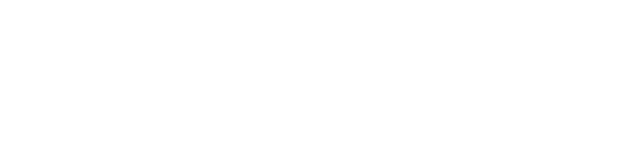
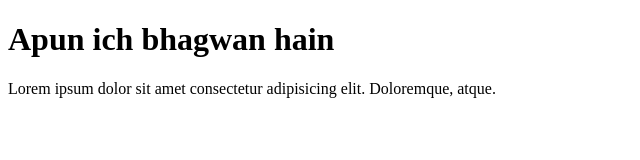
Before and after one commit to junaidzamaahmed/my-third-repo, a plain HTML site: page index.html in a window 1280 px wide. Shown: the whole page, without its empty margins (0-640 px from the left). Drawn offline with Linux system fonts and the light colour scheme.

Commit message:
styles added

```diff
--- a/index.html
+++ b/index.html
@@ -5,8 +5,11 @@
     <meta http-equiv="X-UA-Compatible" content="IE=edge">
     <meta name="viewport" content="width=device-width, initial-scale=1.0">
     <title>My third repo</title>
+    <link rel="stylesheet" href="style.css">
 </head>
 <body>
+    <h1>Apun ich bhagwan hain</h1>
+    <p>Lorem ipsum dolor sit amet consectetur adipisicing elit. Doloremque, atque.</p>
 
 </body>
 </html>
```
Also changed, not shown: style.css (added).
